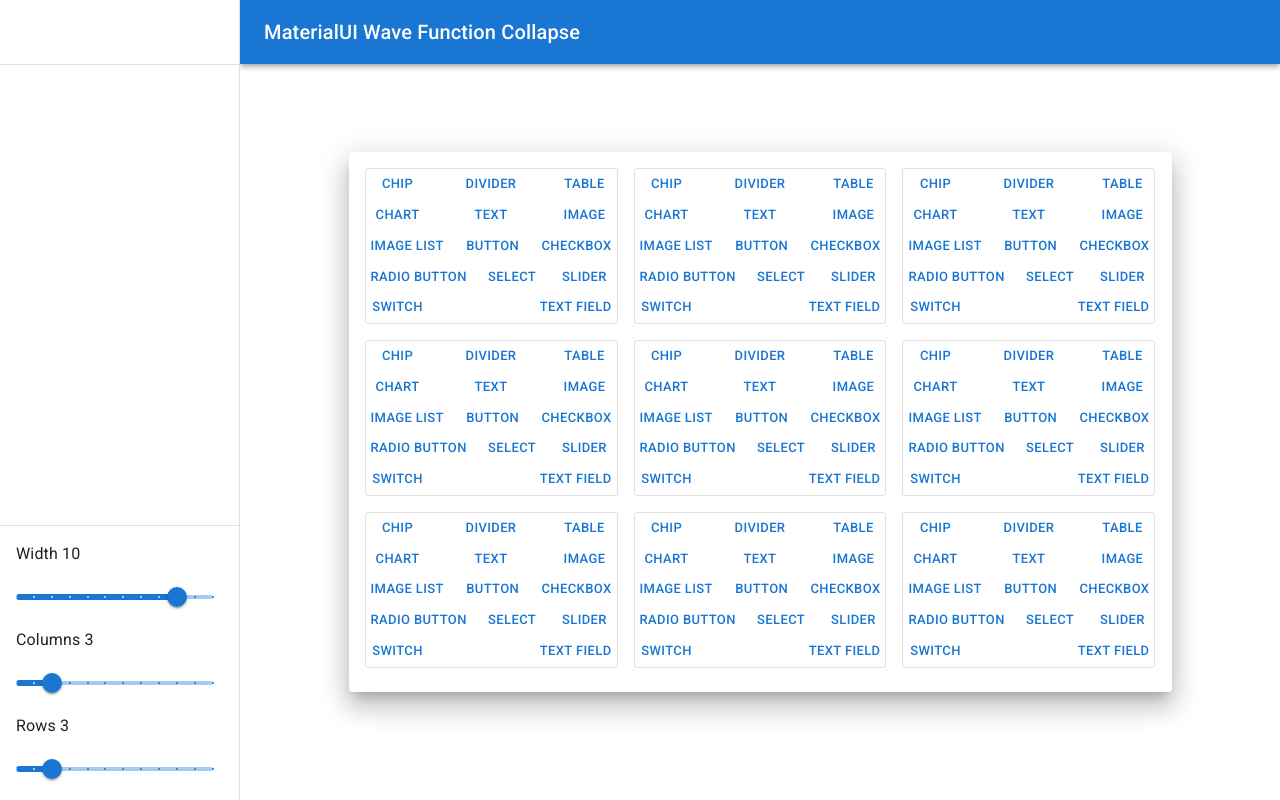
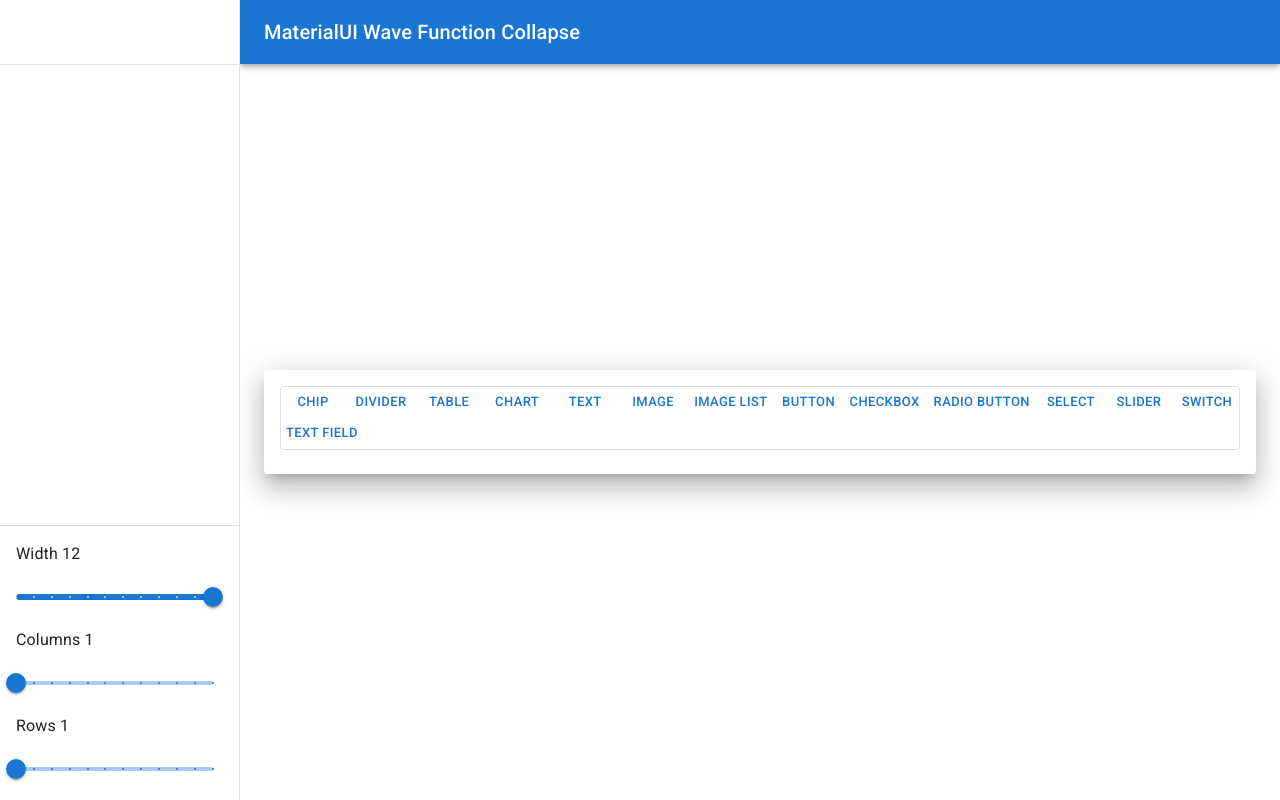
Before and after one commit to uturet/react_mui_wfc, a React (Create React App) app: page / in a window 1280 px wide. Built offline with nearby package versions, Linux system fonts and the light colour scheme.

Commit message:
Update calculation performance

```diff
--- a/src/Card.tsx
+++ b/src/Card.tsx
@@ -1,4 +1,4 @@
-import React, {useMemo} from 'react';
+import React, {useEffect, useState, ReactElement} from 'react';
 import {
   Card as MUICard,
   CardContent,
@@ -9,10 +9,13 @@
 import {useCard, CardContentTypes} from './CardContext';
 
 const Card = () => {
-  const [cardData,,,, setType] = useCard();
+  const [content, setContent] = useState<ReactElement[][]|null>(null);
+  const {cardData, setType, setAvailable} = useCard();
   const size = 12/cardData.cols;
-  const content = useMemo(() => {
-    return cardData.content.map((r, i) => {
+
+  useEffect(() => {
+    if (cardData.available) return;
+    const newContent = cardData.content.map((r, i) => {
       return r.map((c, j) => (
         <Grid key={`${i} ${j}`} item xs={size}>
           <Paper sx={{display: 'flex', flexDIrection: 'row', flexWrap: 'wrap', justifyContent: 'space-between'}} variant="outlined">
@@ -29,8 +32,9 @@
         </Grid>
       ));
     });
+    setContent(newContent);
+    setAvailable();
   }, [cardData]);
-
 
   return (
     <Grid item xs={cardData.width}>
--- a/src/CardContext.tsx
+++ b/src/CardContext.tsx
@@ -30,12 +30,14 @@
   width: number
   rows: number
   cols: number
+  available: boolean
   content: CardContent
 }
 const CardData: CardDataInterface = {
-  width: 10,
-  rows: 3,
-  cols: 3,
+  width: 12,
+  rows: 1,
+  cols: 1,
+  available: false,
   content: [],
 };
 
@@ -53,13 +55,13 @@
   }
 }
 interface SetRowsInterface {
-  type: 'set-rows'
+  type: 'set-rows'|'preset-rows'
   payload: {
     rows: number
   }
 }
 interface SetColsInterface {
-  type: 'set-cols'
+  type: 'set-cols'|'preset-cols'
   payload: {
     cols: number
   }
@@ -72,38 +74,48 @@
     type: number
   }
 }
-type CardDataReducerAction = SetRowsInterface|SetColsInterface|SetTypeInterface|SetWidthInterface
+interface SetAvailableInterface {
+  type: 'set-available'
+}
+type CardDataReducerAction = SetRowsInterface|SetColsInterface|SetTypeInterface|SetWidthInterface|SetAvailableInterface
 const CardDataReducer = (state: CardDataInterface, action: CardDataReducerAction): CardDataInterface => {
   switch (action.type) {
   case 'set-width':
+    if (state.width === action.payload.width) return state;
     return {...state, width: action.payload.width};
+  case 'preset-rows':
+    if (state.rows === action.payload.rows) return state;
+    return {...state, rows: action.payload.rows};
   case 'set-rows':
-    if (state.rows < action.payload.rows) {
-      const newRows = new Array(action.payload.rows - state.rows).fill(0).map((v) =>
+    if (state.content.length < action.payload.rows) {
+      const newRows = new Array(action.payload.rows - state.content.length).fill(0).map((v) =>
         new Array(state.cols).fill(CardContentTypes.map((_, j) => j)),
       );
-      return {width: state.width, cols: state.cols, rows: action.payload.rows, content: [...state.content, ...newRows]};
+      return {...state, available: false, content: [...state.content, ...newRows]};
     }
-    return {width: state.width, cols: state.cols, rows: action.payload.rows, content: state.content.slice(0, action.payload.rows)};
+    return {...state, available: false, content: state.content.slice(0, action.payload.rows)};
+  case 'preset-cols':
+    if (state.cols === action.payload.cols) return state;
+    return {...state, cols: action.payload.cols};
   case 'set-cols':
-    if (state.cols < action.payload.cols) {
+    if (state.content[0].length < action.payload.cols) {
       return {
-        width: state.width,
-        rows: state.rows,
-        cols: action.payload.cols,
-        content: state.content.map((r) => [...r, ...(new Array(action.payload.cols - state.cols)
+        ...state,
+        available: false,
+        content: state.content.map((r) => [...r, ...(new Array(action.payload.cols - state.content[0].length)
           .fill(CardContentTypes.map((_, j) => j)))]),
       };
     }
     return {
-      width: state.width,
-      rows: state.rows,
-      cols: action.payload.cols,
+      ...state,
+      available: false,
       content: state.content.map((r) => r.slice(0, action.payload.cols)),
     };
   case 'set-type':
     state.content[action.payload.row][action.payload.col] = [action.payload.type];
-    return {...state};
+    return {...state, available: false};
+  case 'set-available':
+    return {...state, available: true};
   default:
     throw Error('Invalid Type');
   }
@@ -113,22 +125,36 @@
 
 const CardProvider = (props: any) => {
   const [cardData, cardDataDispatch] = useReducer(CardDataReducer, CardData, InitCardData);
+  const setAvailable = () => cardDataDispatch({type: 'set-available'});
   const setWidth = (width: number) => cardDataDispatch({type: 'set-width', payload: {width}});
-  const setRows = (rows: number) => cardDataDispatch({type: 'set-rows', payload: {rows}});
-  const setCols = (cols: number) => cardDataDispatch({type: 'set-cols', payload: {cols}});
+  const preSetRows = (rows: number) => cardDataDispatch({type: 'preset-rows', payload: {rows}});
+  const setRows = async (rows: number) => {
+    if (cardData.content.length !== rows) {
+      cardDataDispatch({type: 'set-rows', payload: {rows}});
+    }
+  };
+  const preSetCols = (cols: number) => cardDataDispatch({type: 'preset-cols', payload: {cols}});
+  const setCols = async (cols: number) => {
+    if (cardData.content[0].length !== cols) {
+      cardDataDispatch({type: 'set-cols', payload: {cols}});
+    }
+  };
   const setType = (row: number, col: number, type: number) => cardDataDispatch(
     {type: 'set-type', payload: {row, col, type}});
 
-  return <CardContext.Provider value={[cardData, setWidth, setRows, setCols, setType]} {...props}/>;
+  return <CardContext.Provider value={{cardData, setWidth, preSetRows, setRows, preSetCols, setCols, setType, setAvailable}} {...props}/>;
 };
 
-type useCardContext = [
-  CardDataInterface,
-  (width: number) => void,
-  (rows: number) => void,
-  (cols: number) => void,
-  (row: number, col: number, type: number) => void,
-]
+type useCardContext = {
+  cardData: CardDataInterface,
+  setWidth: (width: number) => void,
+  preSetRows: (rows: number) => void,
+  setRows: (rows: number) => void,
+  preSetCols: (cols: number) => void,
+  setCols: (cols: number) => void,
+  setType: (row: number, col: number, type: number) => void,
+  setAvailable: () => void,
+}
 const useCard = ():useCardContext => {
   const context = useContext(CardContext);
   if (!context) throw new Error('Not Inside the Provider');
--- a/src/Drawer.tsx
+++ b/src/Drawer.tsx
@@ -15,9 +15,10 @@
 interface ListItemSliderProps {
   label: string
   val: number
-  setVal: (val: number) => void
+  preSetVal: (val: number) => void
+  setVal?: (val: number) => void
 }
-const ListItemSlider: React.FunctionComponent<ListItemSliderProps> = ({label, val, setVal}) => {
+const ListItemSlider: React.FunctionComponent<ListItemSliderProps> = ({label, val, preSetVal, setVal}) => {
   return (
     <>
       <ListItem>
@@ -33,14 +34,15 @@
           marks
           min={1}
           max={12}
-          onChange={(e, v, a) => setVal(v as number)} />
+          onChangeCommitted={(e, v) => setVal ? setVal(v as number) : null}
+          onChange={(e, v) => preSetVal(v as number)} />
       </ListItem>
     </>
   );
 };
 
 const Drawer: React.FunctionComponent<DrawerProps> = (props) => {
-  const [cardData, setWidth, setRows, setCols] = useCard();
+  const {cardData, setWidth, preSetRows, setRows, preSetCols, setCols} = useCard();
 
   return (
     <MUIDrawer {...props}>
@@ -50,19 +52,22 @@
         <Box sx={{flexGrow: '1'}}/>
         <Divider />
         <List>
+
           <ListItemSlider
             label='Width'
             val={cardData.width}
-            setVal={setWidth}/>
+            preSetVal={setWidth}/>
 
           <ListItemSlider
             label='Columns'
             val={cardData.cols}
+            preSetVal={preSetCols}
             setVal={setCols}/>
 
           <ListItemSlider
             label='Rows'
             val={cardData.rows}
+            preSetVal={preSetRows}
             setVal={setRows}/>
         </List>
       </Box>
```
